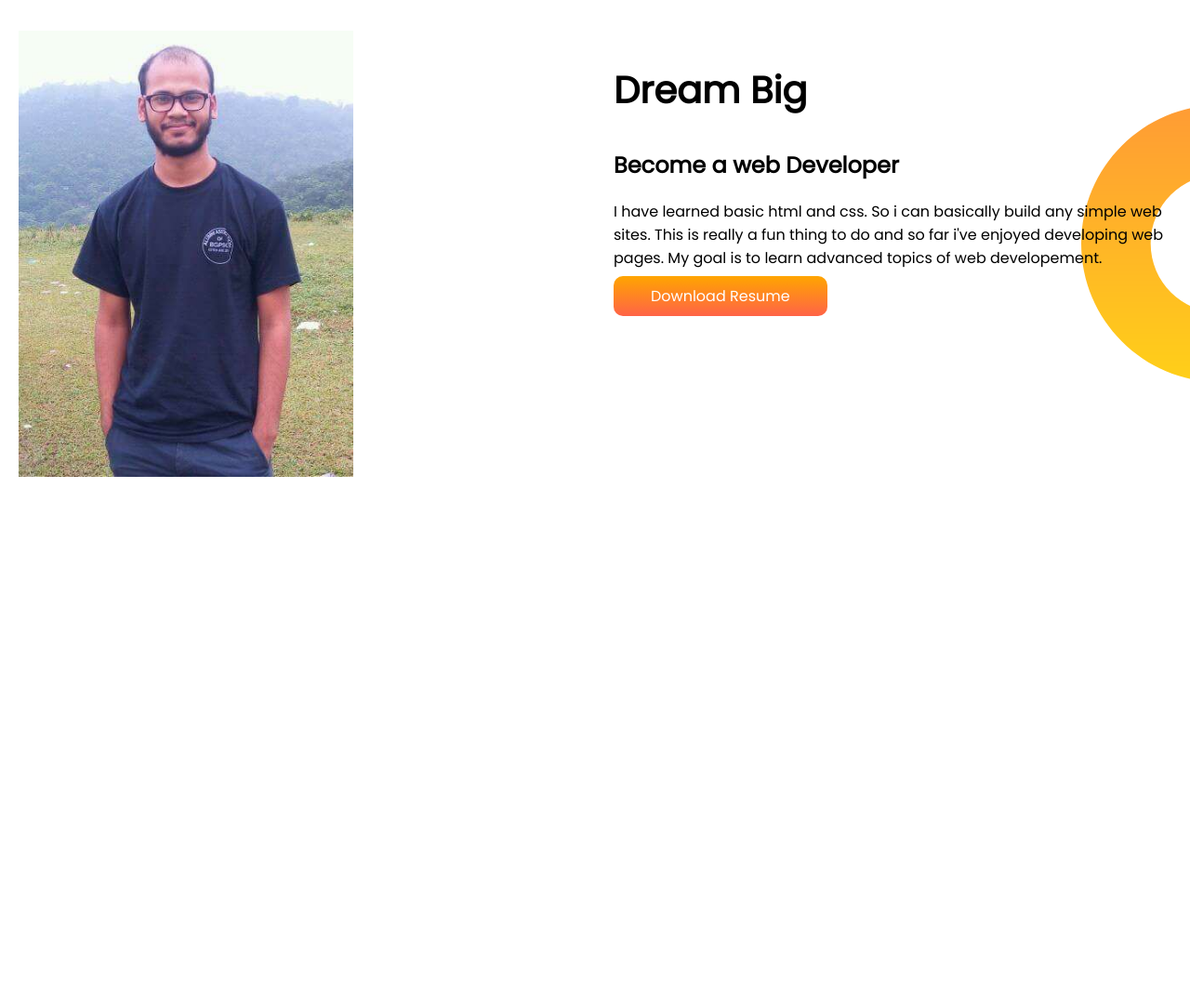
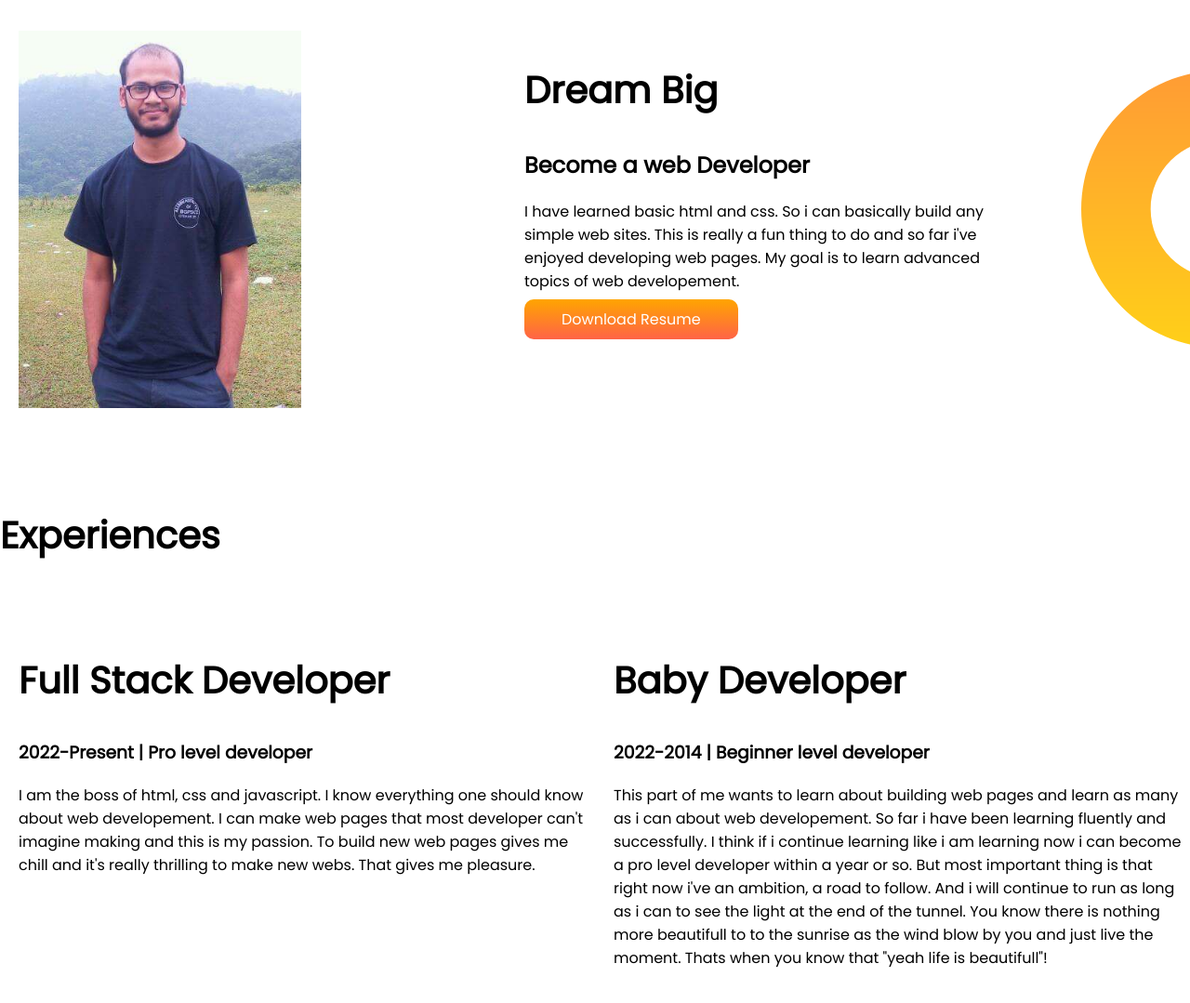
Before and after one commit to Sayeednayeem1/dev-portfolio, a plain HTML site: page index.html in a window 1280 px wide. Shown: the part 613-1692 px from the top of the page at 93% size. Before the commit the page ends 1233 px from the top, so only its background shows below. Drawn offline with Linux system fonts and the light colour scheme.

Commit message:
added new div

```diff
--- a/index.html
+++ b/index.html
@@ -11,7 +11,7 @@
     <link rel="stylesheet" href="style.css">
 </head>
 <body>
-   <section class="top-banner">
+   <section class="top-banner flexible-container">
     <div class="half-width">
         <h1>Welcome to</h1>
         <h1><span class="orange-color">Sayeed Nayeem's</span> world!</h1>
@@ -23,7 +23,7 @@
             <img src="voterkhal.jpg" alt="" >
         </div>
    </section>
-   <section class="dream-big">
+   <section class="dream-big flexible-container">
         <div class="half-width">
             <img src="jaflong.jpg" alt="">
         </div>
@@ -34,5 +34,20 @@
             <a  class="link-button" target="_blank" href="">Download Resume</a>
         </div>
    </section>
+   <section class="exprience-ex">
+       <h1>Experiences</h1>
+       <div class="flexible-container">
+        <div class="half-width">
+            <h1>Full Stack Developer</h1>
+            <h3>2022-Present | Pro level developer</h3>
+            <p>I am the boss of html, css and javascript. I know everything one should know about web developement. I can make web pages that most developer can't imagine making and this is my passion. To build new web pages gives me chill and it's really thrilling to make new webs. That gives me pleasure.</p>
+        </div>
+        <div class="half-width">
+            <h1>Baby Developer</h1>
+            <h3>2022-2014 | Beginner level developer</h3>
+            <p>This part of me wants to learn about building web pages and learn as many as i can about web developement. So far i have been learning fluently and successfully. I think if i continue learning like i am learning now i can become a pro level developer within a year or so. But most important thing is that right now i've an ambition, a road to follow. And i will continue to run as long as i can to see the light at the end of the tunnel. You know there is nothing more beautifull to to the sunrise as the wind blow by you and just live the moment. Thats when you know that "yeah life is beautifull"!</p>
+        </div>
+       </div>
+   </section>
 </body>
 </html>
--- a/style.css
+++ b/style.css
@@ -8,7 +8,7 @@ h1{
 .orange-color{
     color: orange;
 }
-section{
+.flexible-container{
     display: flex;
     margin-bottom: 100px;
 }
@@ -36,4 +36,5 @@ section{
     background-image: url(dream-bg.png);
     background-repeat: no-repeat;
     background-position: right;
+    padding-right: 15%;
 }
```
